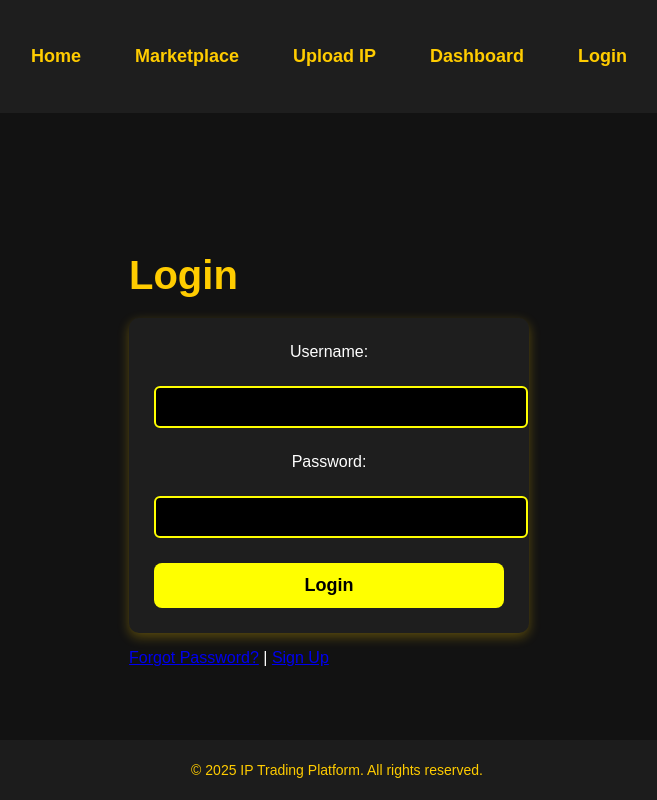
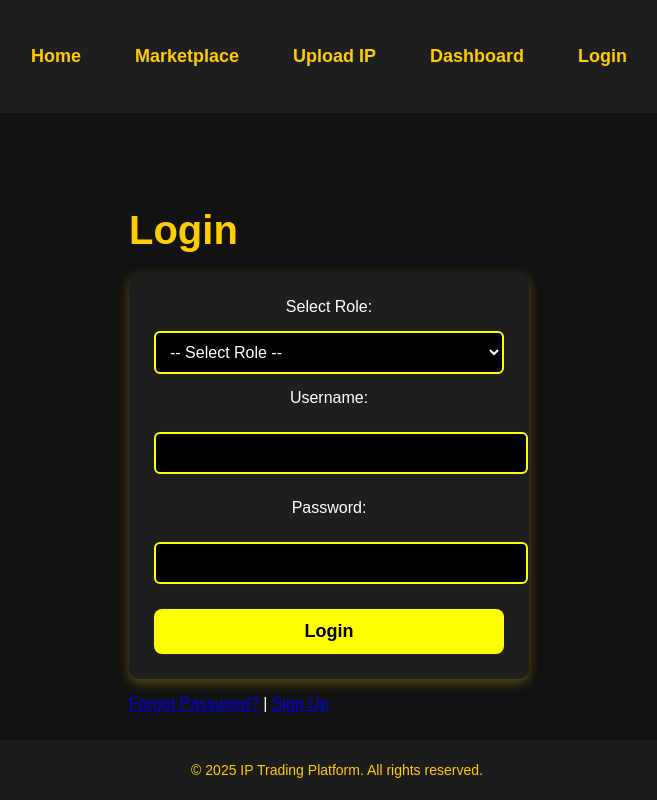
Before and after one commit to manas-pathak-711/Intellitrade, a plain HTML site: page login.html in a window 1280 px wide. Shown: the whole page, without its empty margins (311-968 px from the left). Drawn offline with Linux system fonts and the light colour scheme.

Commit message:
Update login.html

```diff
--- a/login.html
+++ b/login.html
@@ -24,6 +24,14 @@
         <section class="login-section">
             <h1>Login</h1>
             <form id="login-form">
+                <label for="role">Select Role:</label>
+                <select id="role" required>
+                    <option value="">-- Select Role --</option>
+                    <option value="inventor">Inventor</option>
+                    <option value="investor">Investor</option>
+                    <option value="buyer">Buyer</option>
+                </select>
+
                 <label for="username">Username:</label>
                 <input type="text" id="username" name="username" required>
 
```
